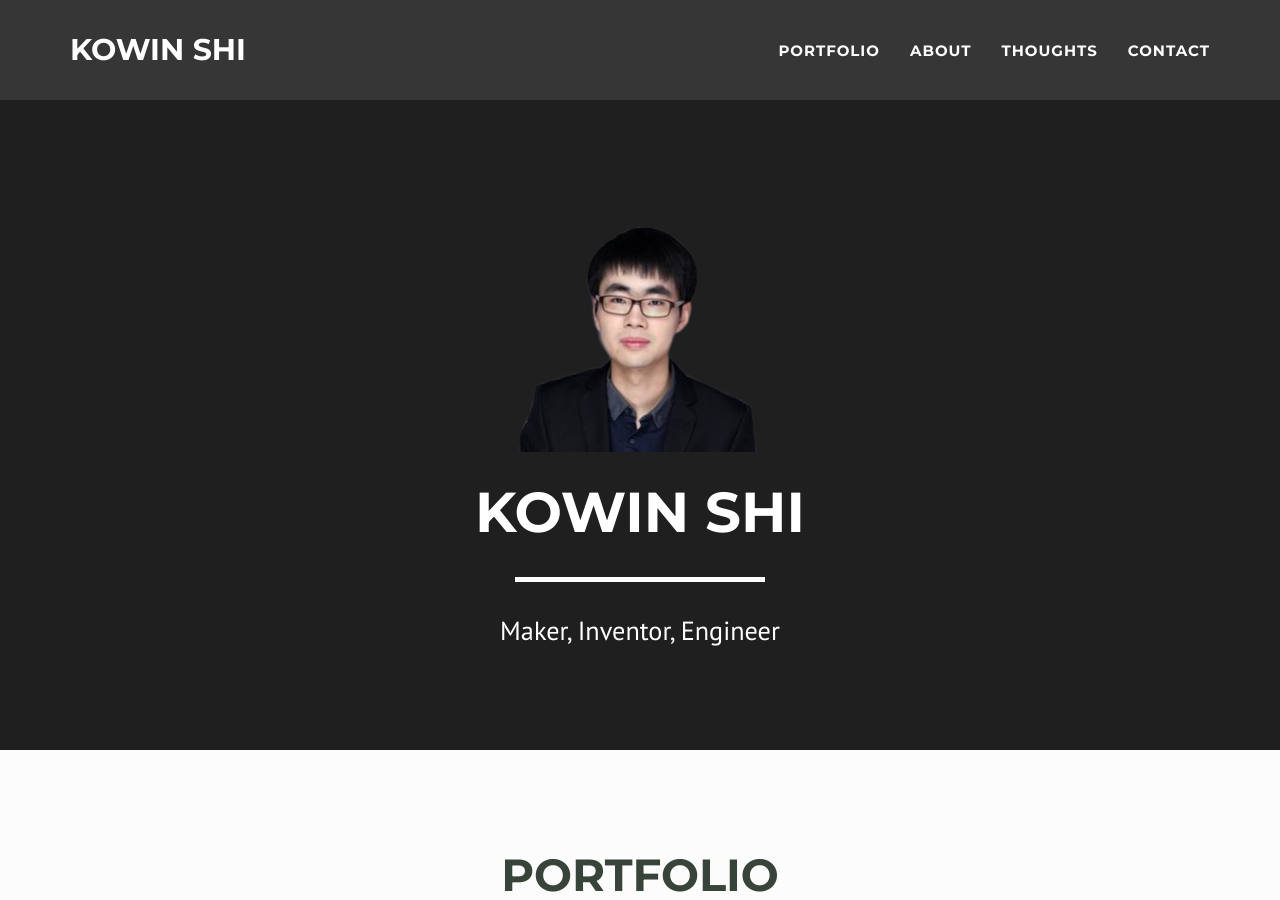
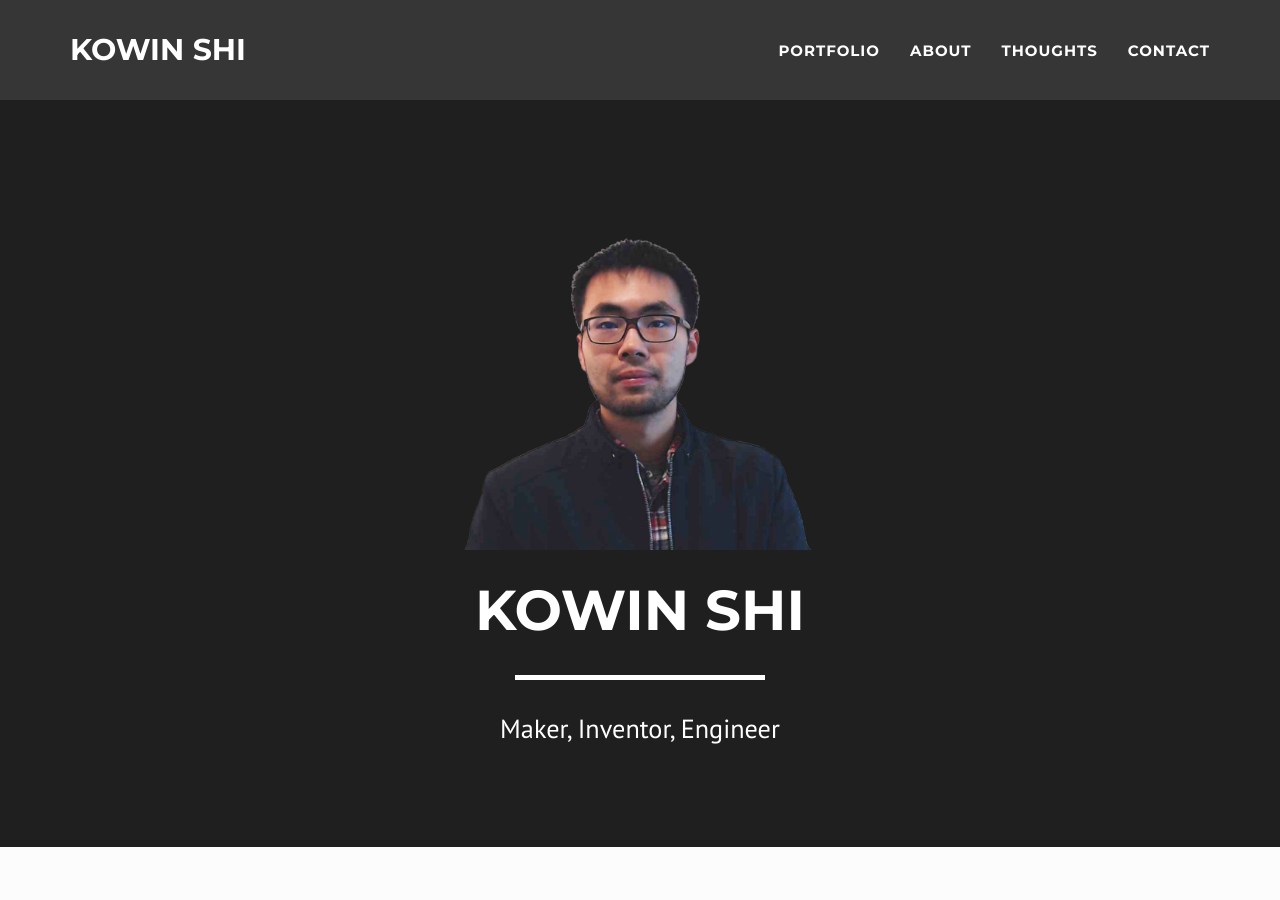
Before and after one commit to SkookumAsFrig/SkookumAsFrig.github.io, a Jekyll site: the page built from index.html, in a window 1280 px wide and 900 px high. Built offline with Jekyll 4.4.1, drawn with Linux system fonts in a browser that asks for light colours.

Commit message:
updated profile pic

```diff
--- a/_includes/header.html
+++ b/_includes/header.html
@@ -2,7 +2,7 @@
     <header>
         <div class="container">
             <div class="row">
-                <div class="col-lg-4 col-lg-offset-4 col-xs-6 col-xs-offset-3">
+                <div class="col-lg-6 col-lg-offset-3 col-xs-8 col-xs-offset-2">
                     <img class="img-responsive" src="/img/profile.png" alt="">
                     <div class="intro-text">
                         <span class="name">{{ site.title }}</span>
```
Also changed, not shown: img/profile.jpg (deleted), img/profile.png.
